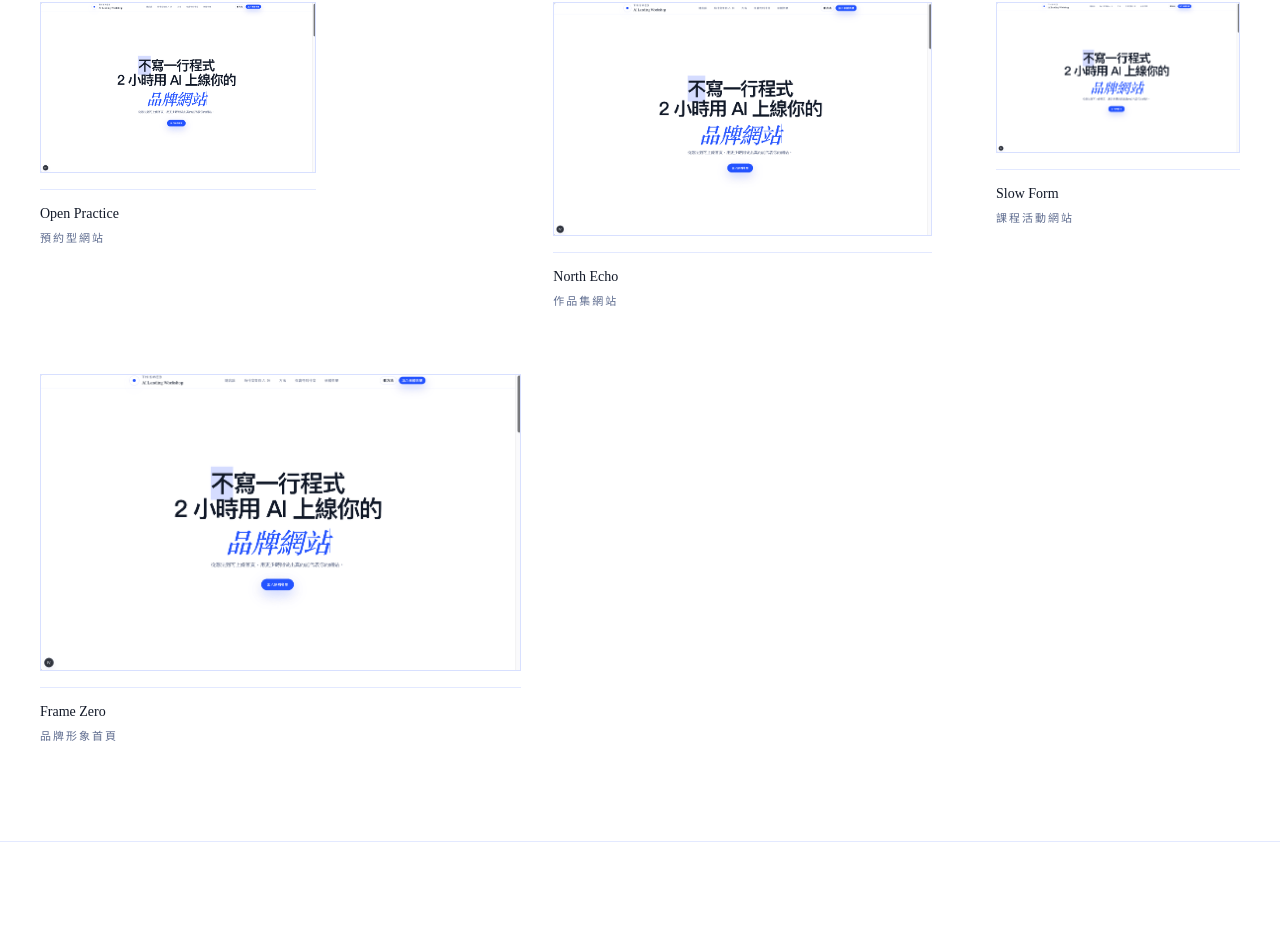
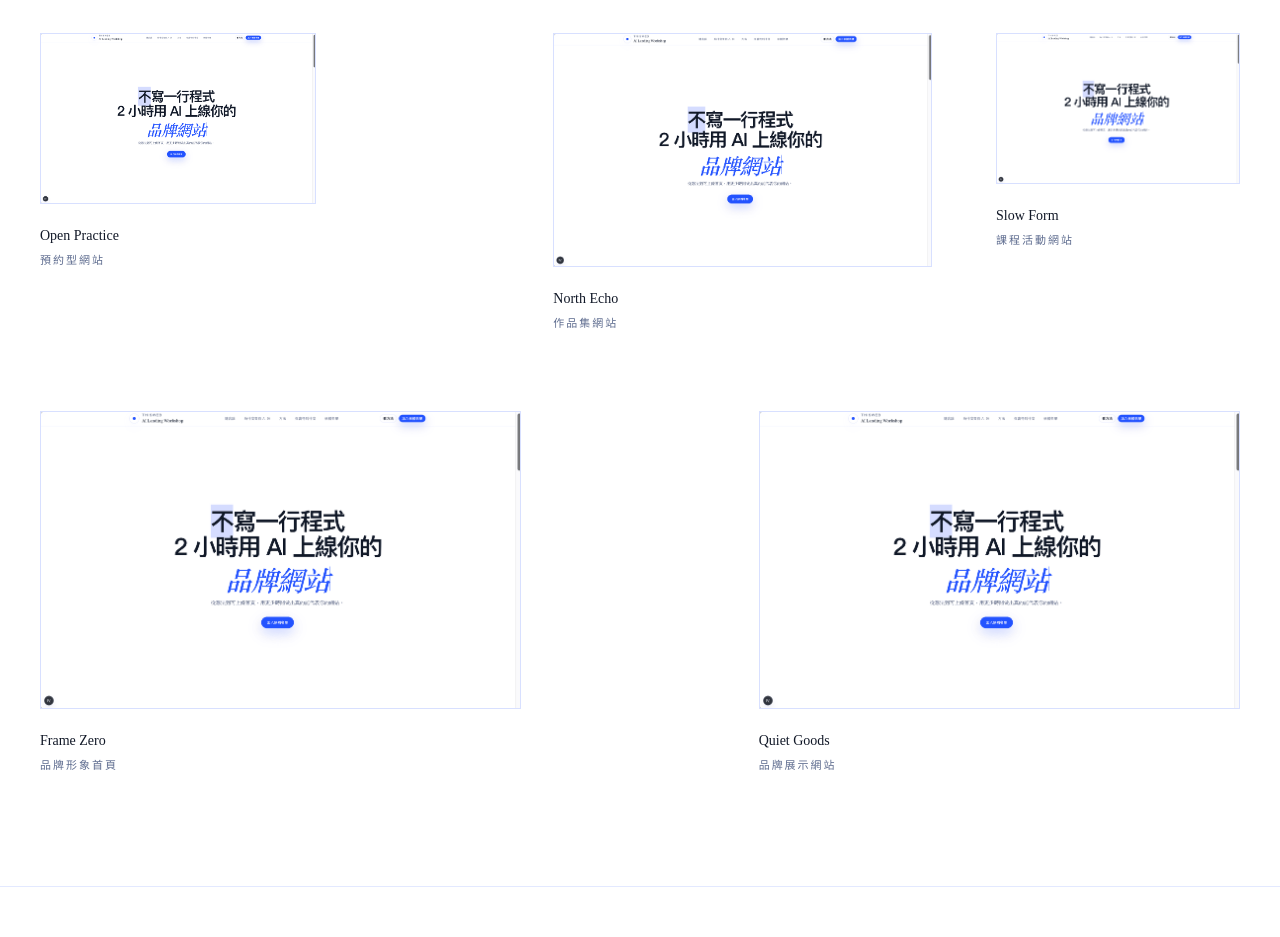
Before and after one commit to kun1225/ai-landing, a Next.js app: page / in a window 1280 px wide. Shown: the part 1744-2681 px from the top of the page. Built offline with nearby package versions, Linux system fonts and the light colour scheme.

Commit message:
update student-work-section

```diff
--- a/src/components/home/landing-content.ts
+++ b/src/components/home/landing-content.ts
@@ -118,6 +118,11 @@ export const studentShowcaseItems = [
     type: "品牌形象首頁",
     layoutClassName: "lg:col-span-5 lg:col-start-1 lg:row-start-3",
   },
+  {
+    name: "Quiet Goods",
+    type: "品牌展示網站",
+    layoutClassName: "lg:col-span-5 lg:col-start-8 lg:row-start-3",
+  },
 ];
 
 export const waitlistFields = [
--- a/src/components/home/student-work-section.tsx
+++ b/src/components/home/student-work-section.tsx
@@ -6,7 +6,7 @@ import { cn } from "@/lib/utils";
 export function StudentWorkSection() {
   return (
     <section id="student-work" className="bg-background text-foreground">
-      <div className="mx-auto w-full max-w-[96rem] px-5 py-16 sm:px-8 sm:py-20 lg:px-10 lg:py-24">
+      <div className="mx-auto w-full max-w-[96rem] px-5 py-20 sm:px-8 sm:py-24 lg:px-10 lg:py-28">
         <div className="border-t border-border/70 pt-5">
           <div className="space-y-4">
             <p className="text-xs font-medium tracking-[0.24em] text-muted-foreground uppercase">
@@ -18,7 +18,7 @@ export function StudentWorkSection() {
           </div>
         </div>
 
-        <div className="mt-12 grid gap-x-8 gap-y-12 sm:gap-y-14 lg:grid-cols-12 lg:gap-y-16">
+        <div className="mt-14 grid gap-x-8 gap-y-14 sm:gap-y-16 lg:grid-cols-12 lg:gap-y-20">
           {studentShowcaseItems.map((item, index) => (
             <article
               key={item.name}
@@ -38,7 +38,7 @@ export function StudentWorkSection() {
                 />
               </div>
 
-              <div className="mt-4 border-t border-border/70 pt-3">
+              <div className="mt-5">
                 <p className="text-sm leading-6 text-foreground">{item.name}</p>
                 <p className="mt-1 text-[11px] tracking-[0.18em] text-muted-foreground uppercase">
                   {item.type}
```
